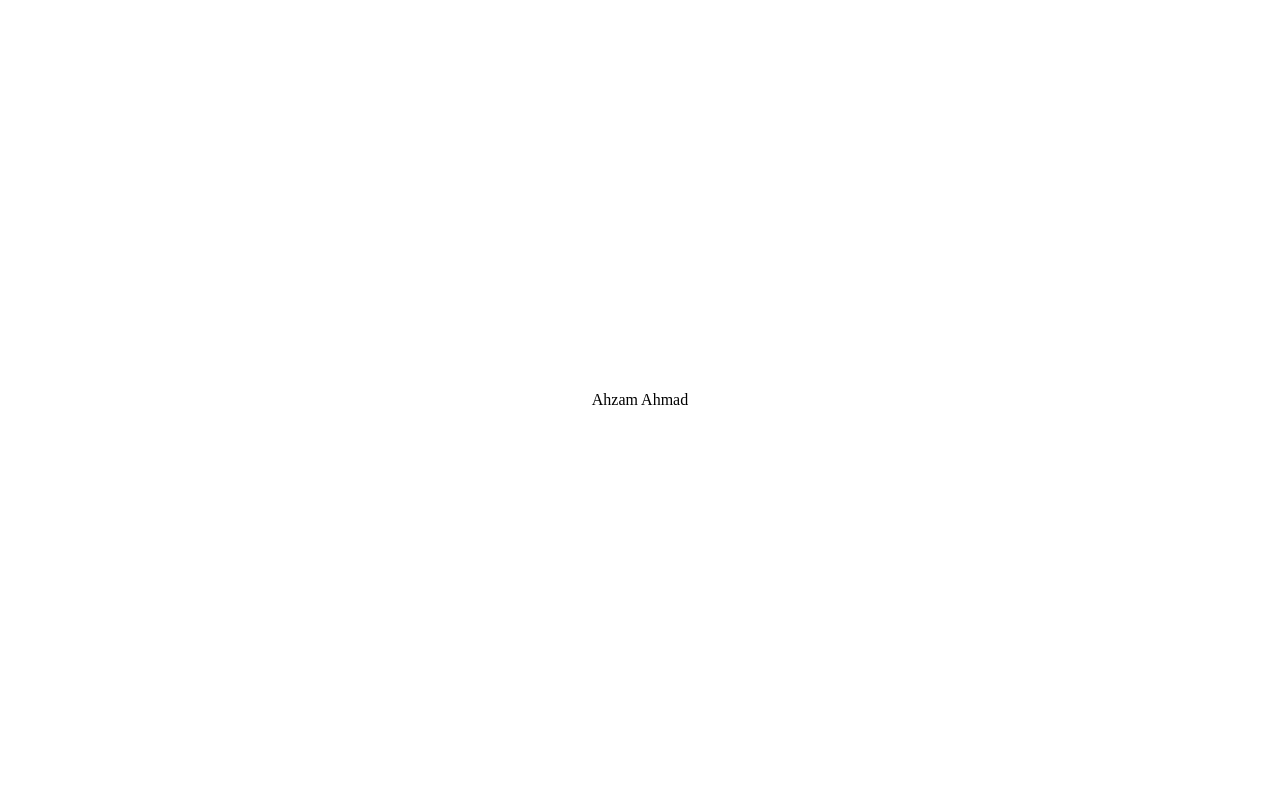
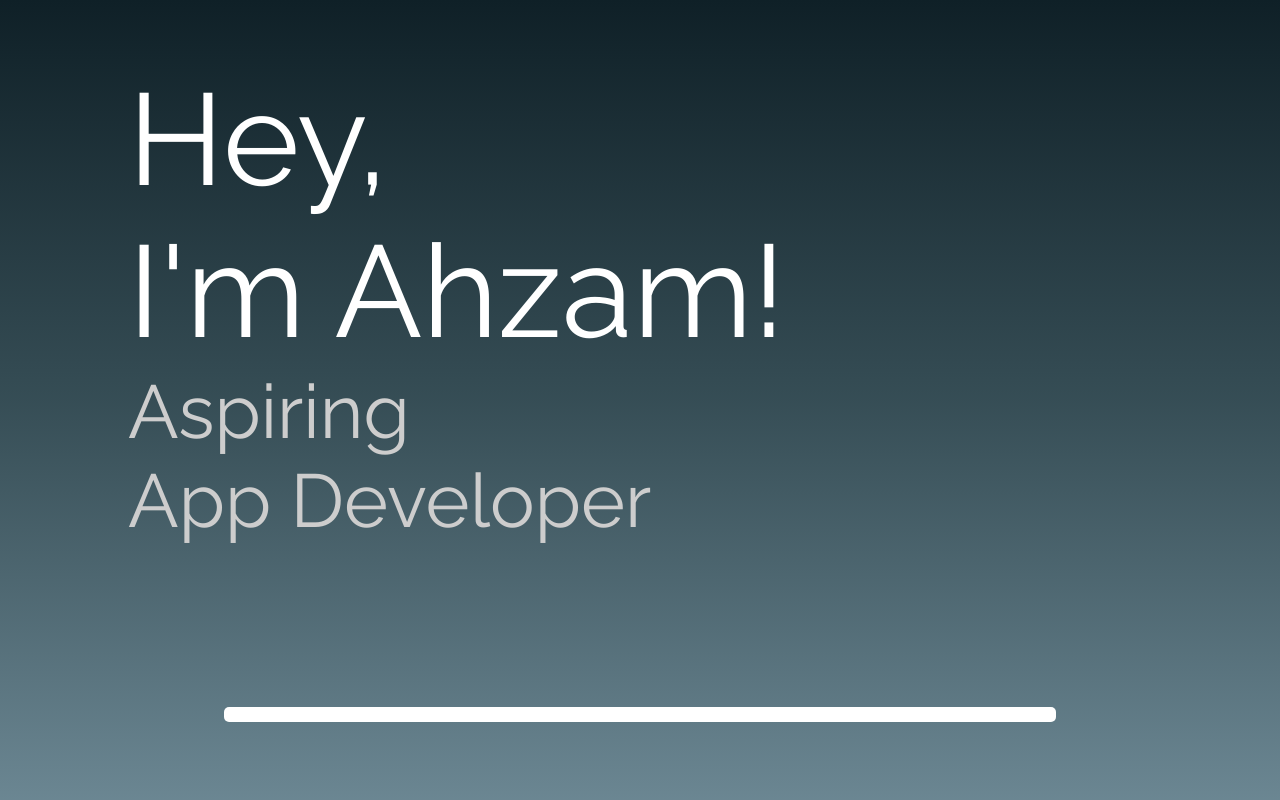
Before and after one commit to ahzam1/portfolio, a plain HTML site: page mobile.html in a window 1280 px wide. Shown: the top 800 px of the page. Drawn offline with nearby package versions, Linux system fonts and the light colour scheme.

Commit message:
divs, sections, basic anims

```diff
--- a/js/app.js
+++ b/js/app.js
@@ -17,9 +17,13 @@ $(document).ready(function() {
    });
    if(window.mobilecheck()){
      //mobile phone
-     alert("Mobile site is still under development, come back soon!");
+     let vh = window.innerHeight * 0.01;
+    // Then we set the value in the --vh custom property to the root of the document
+    document.documentElement.style.setProperty('--vh', `${vh}px`);
    }
 });
+
+
 
 function genProjects(){
   post.forEach(res => {
--- /dev/null
+++ b/js/mob.js
@@ -0,0 +1,46 @@
+var aspirations = ["App Developer", "Web Developer", "Game Programmer", "Adult"];
+let curr=0;
+$(document).ready(function() {
+  setInterval(rotate, 3000);
+  let platform = getMobileOperatingSystem();
+  setInterval(bounce, 1500);
+});
+
+function bounce(){
+    $(".scrollbar").animate({
+        top: "-=8px",
+    }, 500 );
+    $(".scrollbar").animate({
+        top: "+=8px",
+    }, 500 );
+}
+
+function rotate(){
+    elem = $("#asp");
+    elem.fadeOut(function(){
+          elem.html(aspirations[curr]);
+          curr++;
+          if(curr >= aspirations.length) { curr = 0; }
+          elem.fadeIn();
+    });
+}
+
+function getMobileOperatingSystem() {
+    var userAgent = navigator.userAgent || navigator.vendor || window.opera;
+
+    // Windows Phone must come first because its UA also contains "Android"
+    if (/windows phone/i.test(userAgent)) {
+        return "Windows Phone";
+    }
+
+    if (/android/i.test(userAgent)) {
+        return "Android";
+    }
+
+    // iOS detection from: http://stackoverflow.com/a/9039885/177710
+    if (/iPad|iPhone|iPod/.test(userAgent) && !window.MSStream) {
+        return "iOS";
+    }
+
+    return "unknown";
+}
--- a/mobile.css
+++ b/mobile.css
@@ -1,7 +1,51 @@
+body, html{
+    height:100%;
+    margin:0;
+    font-family: 'Raleway', sans-serif;
+    scroll-snap-type: y mandatory;
+
+  }
 .mobile_intro{
     position: absolute;
-    left: 50%;
     top: 50%;
-    transform: translate(-50%, -50%);
-
+    transform: translate(0%, -70%);
+    width: 89%;
+    text-align: left;
+    margin-left: 10%;
 }
+#name{
+    font-weight:350;
+    font-size: 130px;
+    color: white;
+}
+.scrollbar{
+    width:65%;
+    height:15px;
+    background-color: white;
+    position: absolute;
+    bottom:40px;
+    transform:translate(-50%,0%);
+    left:50%;
+    border-radius: 5px;
+    margin: 30px 0px;
+}
+.subtitle{
+    color: #cdcdcd;
+    font-size:75px;
+}
+.page{
+    scroll-snap-align: start;
+    height: 100vh; /* Fallback for browsers that do not support Custom Properties */
+    height: calc(var(--vh, 1vh) * 100);
+}
+.mobile_main{
+    background: #0F2027;  /* fallback for old browsers */
+    background: -webkit-linear-gradient(to top, #2C5364, #203A43, #0F2027);  /* Chrome 10-25, Safari 5.1-6 */
+    background: linear-gradient(to top, rgba(44,83,100, 0.7), rgba(32,58,67, .9), rgba(15,32,39, 1)); /* W3C, IE 10+/ Edge, Firefox 16+, Chrome 26+, Opera 12+, Safari 7+ */
+}
+.mobile_projects{
+    background: red;  /* fallback for old browsers */
+}
+.mobile_about{
+    background: green;  /* fallback for old browsers */
+}
--- a/mobile.html
+++ b/mobile.html
@@ -6,13 +6,20 @@
         <link rel="stylesheet" href="https://cdn.rawgit.com/konpa/devicon/df6431e323547add1b4cf45992913f15286456d3/devicon.min.css" rel="stylesheet">
         <link href="https://fonts.googleapis.com/css?family=Raleway&display=swap" rel="stylesheet">
         <script src="https://code.jquery.com/jquery-3.4.1.js" type="text/javascript"></script>
+        <script src="//code.jquery.com/ui/1.12.1/jquery-ui.js"></script>
+        <script src="./js/mob.js" type="text/javascript"></script>
         <meta charset="utf-8" name="description" content="A student at the University of Alberta, and his projects and experiences!">
     </head>
     <body>
-        <div class="mobile_main">
-            <span class="mobile_intro">Ahzam Ahmad</span>
+        <div href="home" class="mobile_main page">
+            <div class="mobile_intro">
+                <span id="name" >Hey, <br> I'm Ahzam!</span> <br>
+                <span class="subtitle">Aspiring</span> <br>
+                <span class="subtitle" id="asp">Developer</span>
+            </div>
+            <div class="scrollbar"></div>
         </div>
-        <div class="mobile_projects"></div>
-        <div class="mobile_about"></div>
+        <div href="projects" class="mobile_projects page"></div>
+        <div href="about" class="mobile_about page"></div>
     </body>
 </html>
```
